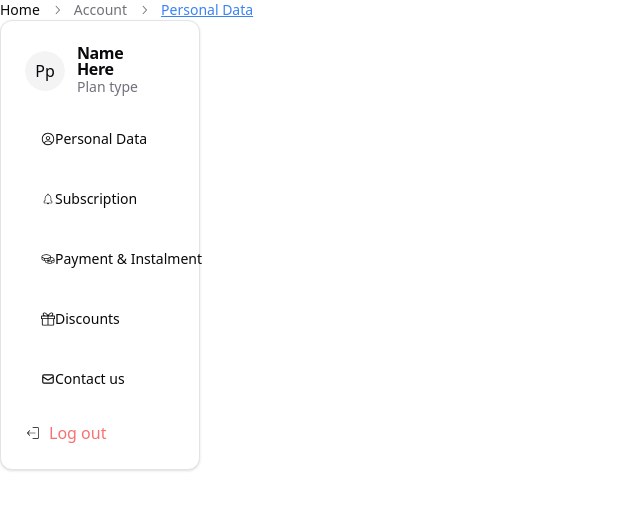
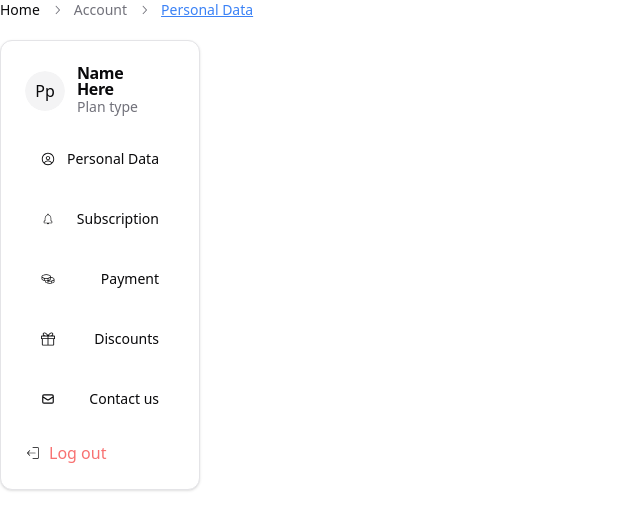
Before and after one commit to peti-krl/cos_mama_project_frontend, a React (Vite) app: page /profile in a window 1280 px wide. Shown: the top 530 px of the page, without its empty margins (0-640 px from the left). Built offline with nearby package versions, Linux system fonts and the light colour scheme.

Commit message:
[WIP](feat): Add sections list

```diff
--- a/src/app-components/ProfilePage/Profile.tsx
+++ b/src/app-components/ProfilePage/Profile.tsx
@@ -5,7 +5,9 @@ export const Profile = () => {
   return (
     <>
       <ProfileBreadcrumbContainer currentSection="Personal Data" />
-      <SectionsList />
+      <div className="mt-5">
+        <SectionsList />
+      </div>
     </>
   );
 };
--- a/src/app-components/ProfilePage/SectionsList.tsx
+++ b/src/app-components/ProfilePage/SectionsList.tsx
@@ -35,30 +35,46 @@ export const SectionsList = () => {
         </div>
       </CardHeader>
       <CardContent>
-        <Button variant="ghost" className="flex ">
-          <RxAvatar /> Personal Data
+        <Button
+          variant="ghost"
+          className="flex justify-between w-full h-full rounded-none"
+        >
+          <RxAvatar />
+          Personal Data
         </Button>
       </CardContent>
       <CardContent>
-        <Button variant="ghost" className="flex ">
+        <Button
+          variant="ghost"
+          className="flex justify-between w-full h-full rounded-none"
+        >
           <CiBellOn />
           Subscription
         </Button>
       </CardContent>
       <CardContent>
-        <Button variant="ghost" className="flex ">
+        <Button
+          variant="ghost"
+          className="flex justify-between w-full h-full rounded-none text-justify"
+        >
           <PiCoinsLight />
-          Payment & Instalment
+          Payment
         </Button>
       </CardContent>
       <CardContent>
-        <Button variant="ghost" className="flex ">
+        <Button
+          variant="ghost"
+          className="flex justify-between w-full h-full rounded-none"
+        >
           <SlPresent />
           Discounts
         </Button>
       </CardContent>
       <CardContent>
-        <Button variant="ghost" className="flex ">
+        <Button
+          variant="ghost"
+          className="flex justify-between w-full h-full rounded-none"
+        >
           <HiOutlineMail />
           Contact us
         </Button>
```
